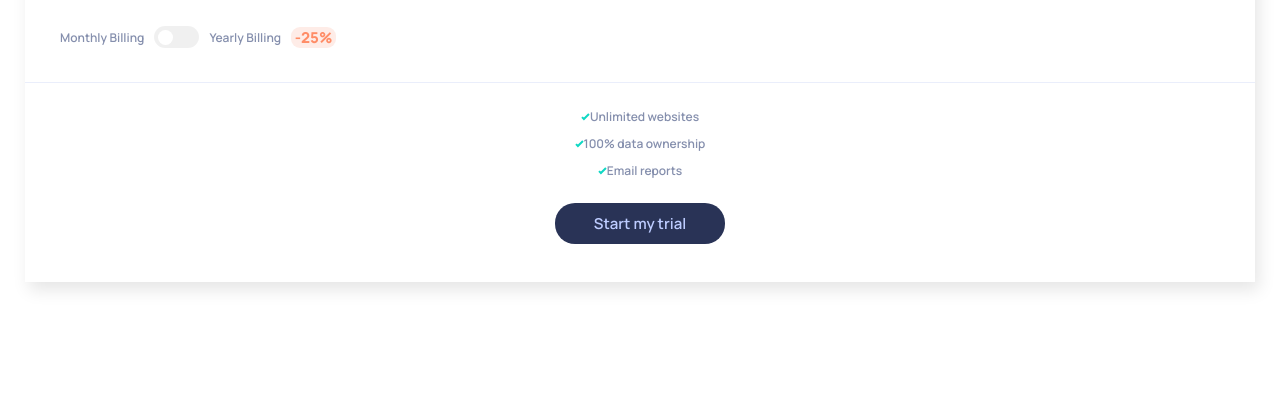
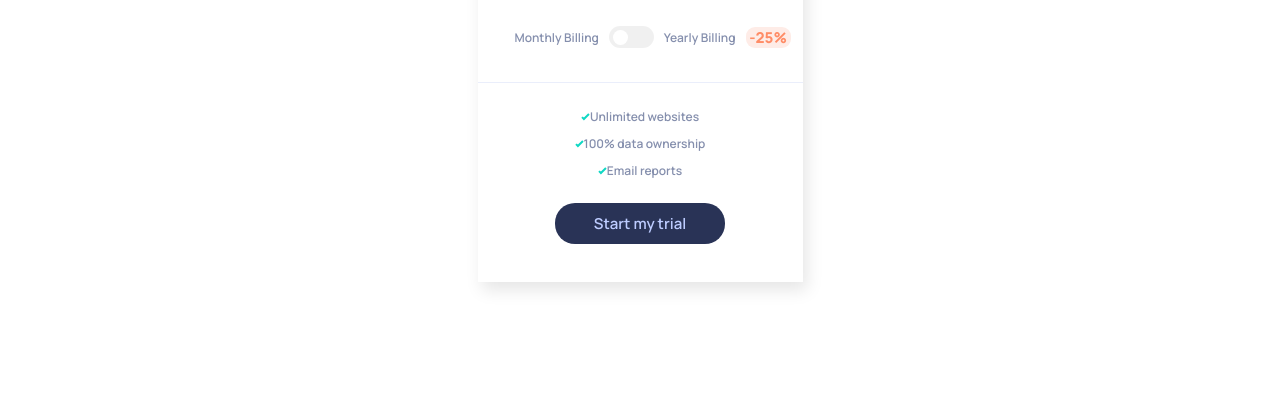
Before and after one commit to MCozhusheck/Interactive-pricing-component, a website: page index.html in a window 1280 px wide. Shown: the part 405-800 px from the top of the page. Drawn offline with Linux system fonts and the light colour scheme.

Commit message:
Fix card centering

```diff
--- a/index.html
+++ b/index.html
@@ -32,7 +32,7 @@
         <p class="header__subtitle--paragraph-2">No credit card required.</p>
       </div>
     </header>
-
+    <div class="card__container">
       <div class="card">
         <p class="card__views">100K PAGEVIEWS</p>
         <input
@@ -49,6 +49,7 @@
           <p class="card__price">$16.00</p>
           <p class="card__period">/ month</p>
         </div>
+        <div class="card__billing__container">
           <div class="card__billing">
             <p class="card__monthly">Monthly Billing</p>
             <div class="switch">
@@ -65,6 +66,7 @@
             <p class="card__yearly">Yearly Billing</p>
             <p class="card__discount">-25%</p>
           </div>
+        </div>
         <div class="card__footer">
           <div class="list">
             <div class="list__item">Unlimited websites</div>
@@ -74,5 +76,6 @@
           <div class="button">Start my trial</div>
         </div>
       </div>
+    </div>
   </body>
 </html>
--- a/sass/_card.scss
+++ b/sass/_card.scss
@@ -1,6 +1,7 @@
 .card {
   box-shadow: 4px 8px 16px 0 rgba(0, 0, 0, 0.1);
   background-color: $color-white;
+  width: 32.5rem;
   display: grid;
   grid-template-columns: auto;
   grid-template-rows: 9rem 4rem 6rem 9rem 20rem;
@@ -13,6 +14,7 @@
     "footer  footer";
 
   @media only screen and (min-width: 1440px) {
+    width: 54rem;
     grid-template-areas:
       "views   pricing"
       "slider  slider"
@@ -92,11 +94,17 @@
   }
 
   &__billing {
-    width: 100%;
-    grid-area: billing;
     display: flex;
     align-items: center;
     gap: 1rem;
+
+    &__container {
+      width: 100%;
+      grid-area: billing;
+      display: flex;
+      align-items: center;
+      justify-content: center;
+    }
   }
 
   &__monthly {
--- a/sass/_container.scss
+++ b/sass/_container.scss
@@ -3,6 +3,7 @@
   background-size: 100% 40rem;
   background-repeat: no-repeat;
   display: flex;
+  align-items: center;
   flex-direction: column;
   margin: 0 2.5rem;
 }
```
Also changed, not shown: css/style.css. Lines whose indentation alone changed are shown as unchanged.
